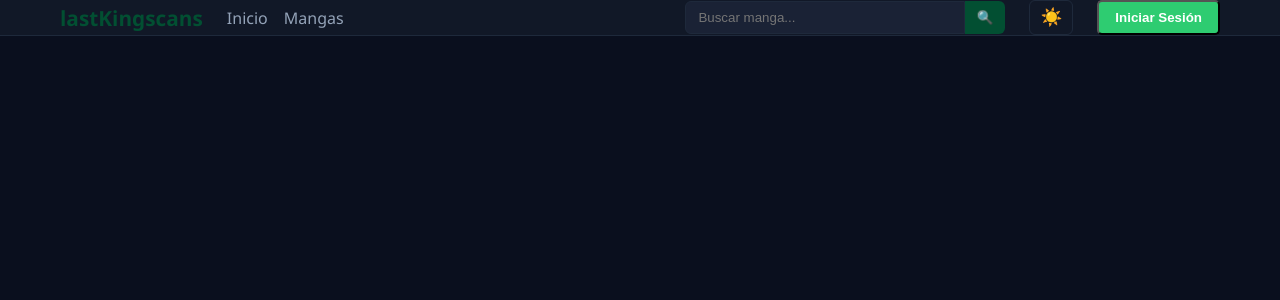
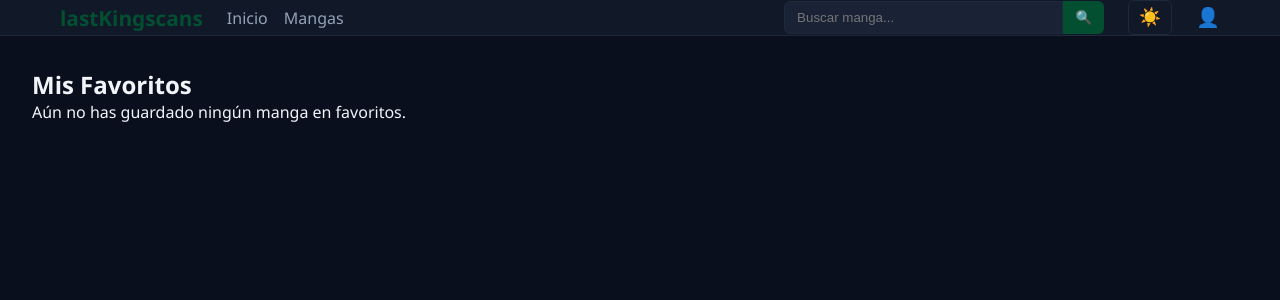
Before and after one commit to mendez-b/ManVez, a Vue app in the folder frontend-app/: page /favorites in a window 1280 px wide. Shown: the top 300 px of the page. Built offline with nearby package versions, Linux system fonts and the light colour scheme; sample sign-in values are in the browser's storage.

Commit message:
perfil y favoritos

```diff
--- a/frontend-app/src/components/Navbar.vue
+++ b/frontend-app/src/components/Navbar.vue
@@ -25,9 +25,22 @@
       </button>
 
       <div class="auth-section">
-        <router-link to="/login">
-          <button class="login-btn">Iniciar Sesión</button>
-        </router-link>
+        <!-- si el usuario no está autentificado mostramos el botón de login -->
+        <template v-if="!isAuthenticated">
+          <router-link to="/login">
+            <button class="login-btn">Iniciar Sesión</button>
+          </router-link>
+        </template>
+        <!-- si está logueado mostramos el icono/perfil y un menú desplegable -->
+        <template v-else>
+          <div class="profile-dropdown">
+            <button class="profile-btn" @click="toggleMenu">👤</button>
+            <div class="dropdown" v-if="menuOpen">
+              <router-link to="/favorites" class="dropdown-item">Favoritos</router-link>
+              <a href="#" class="dropdown-item" @click.prevent="logout">Cerrar sesión</a>
+            </div>
+          </div>
+        </template>
       </div>
     </div>
   </nav>
@@ -40,6 +53,48 @@ import { useRouter } from 'vue-router'
 const router = useRouter()
 const searchQuery = ref('')
 const isDark = ref(true)
+
+// estado de autenticación leyendo el token del localStorage
+const isAuthenticated = ref(!!localStorage.getItem('user_token'))
+const menuOpen = ref(false)
+
+function toggleMenu() {
+  menuOpen.value = !menuOpen.value
+}
+
+function logout() {
+  localStorage.removeItem('user_token')
+  isAuthenticated.value = false
+  menuOpen.value = false
+  router.push('/login')
+}
+
+// el token puede cambiar en otra pestaña o después de un login, así que
+// escuchamos el evento de storage para actualizar el estado
+window.addEventListener('storage', () => {
+  isAuthenticated.value = !!localStorage.getItem('user_token')
+})
+// evento que disparamos manualmente al iniciar sesión (no se dispara storage en la misma pestaña)
+window.addEventListener('user-login', () => {
+  isAuthenticated.value = true
+})
+
+// cerrar menú al hacer clic fuera
+import { onMounted, onBeforeUnmount } from 'vue'
+
+function handleDocumentClick(e) {
+  if (!e.target.closest('.profile-dropdown')) {
+    menuOpen.value = false
+  }
+}
+
+onMounted(() => {
+  document.addEventListener('click', handleDocumentClick)
+})
+
+onBeforeUnmount(() => {
+  document.removeEventListener('click', handleDocumentClick)
+})
 
 function goToSearch() {
   if (searchQuery.value.trim()) {
@@ -148,4 +203,41 @@ function toggleTheme() {
 .login-btn:hover {
   background-color: #27ae60;
 }
+
+/* estilos del perfil y menú */
+.profile-dropdown {
+  position: relative;
+}
+
+.profile-btn {
+  background: none;
+  border: none;
+  cursor: pointer;
+  font-size: 1.2rem;
+}
+
+.dropdown {
+  position: absolute;
+  right: 0;
+  top: 110%;
+  background: var(--bg-card);
+  border: 1px solid var(--border);
+  border-radius: 6px;
+  box-shadow: 0 4px 8px rgba(0,0,0,0.2);
+  display: flex;
+  flex-direction: column;
+  min-width: 140px;
+  z-index: 200;
+}
+
+.dropdown-item {
+  padding: 8px 12px;
+  color: var(--text-primary);
+  text-decoration: none;
+  cursor: pointer;
+}
+
+.dropdown-item:hover {
+  background: var(--bg-secondary);
+}
 </style>
--- a/frontend-app/src/routers/index.js
+++ b/frontend-app/src/routers/index.js
@@ -16,7 +16,8 @@ const routes = [
   //AQUI SE REGISTRA LA RUTA PARA RECUPERAR CONTRASEÑA
   {  path: '/forgot-password', name: 'ForgotPassword', component: () => import('../views/ForgotPasswordView.vue') },
   //AQUI SE RESGITRA LA RUTA PARA QUE EL USUARIO PUEDA VER LA VISTA CUANDO DE CLICK EN SU CORREO
-  { path: '/reset-password', name: 'ResetPassword', component: () => import('../views/ResetPasswordView.vue') }
+  { path: '/reset-password', name: 'ResetPassword', component: () => import('../views/ResetPasswordView.vue') },
+  { path: '/favorites', name: 'Favorites', component: () => import('../views/FavoritesView.vue') }
 ]
 
 const router = createRouter({
--- /dev/null
+++ b/frontend-app/src/views/FavoritesView.vue
@@ -0,0 +1,17 @@
+<template>
+  <div class="favorites-page">
+    <h2>Mis Favoritos</h2>
+    <p>Aún no has guardado ningún manga en favoritos.</p>
+  </div>
+</template>
+
+<script setup>
+// Aquí podrías cargar la lista de mangas favoritos de la API
+</script>
+
+<style scoped>
+.favorites-page {
+  padding: 2rem;
+  color: var(--text-primary);
+}
+</style>
--- a/frontend-app/src/views/LoginView.vue
+++ b/frontend-app/src/views/LoginView.vue
@@ -54,6 +54,8 @@ const handleLogin = async () => {
       const data = await response.json();
       // Guarda el token de sesión para que el router lo reconozca
       localStorage.setItem('user_token', data.token);
+      // disparar un evento global para que otros componentes (Navbar) se actualicen
+      window.dispatchEvent(new Event('user-login'));
       // Redirige al home tras el éxito
       router.push('/');
     } else {
```
